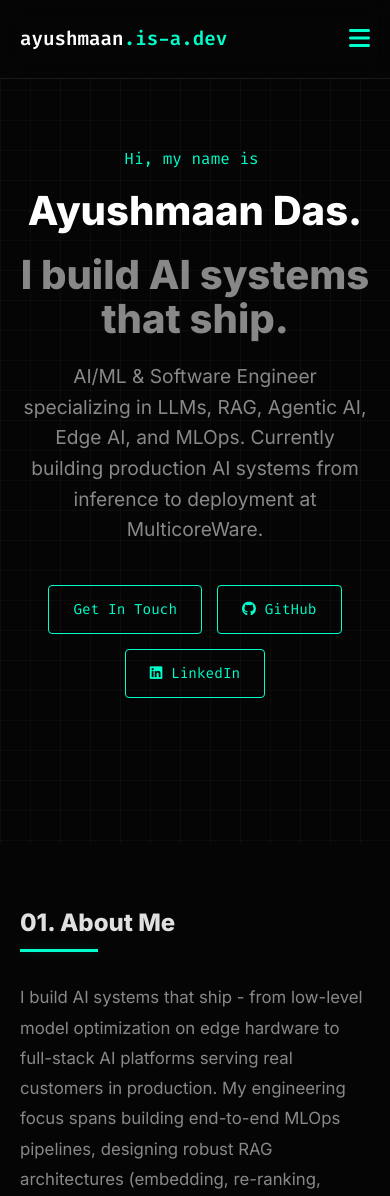
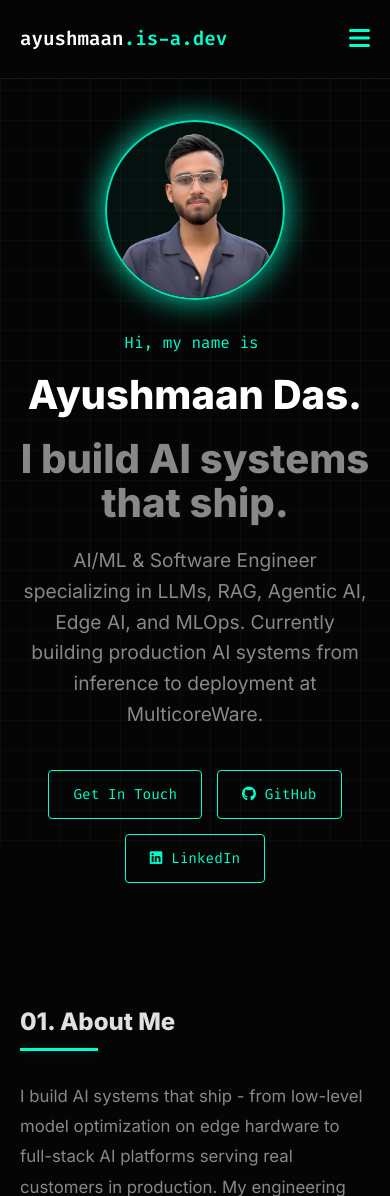
Before and after one commit to ayushmaanFCB/Portfolio-Ayushmaan, a Flask app: page / in a window 390 px wide. Shown: the top 1196 px of the page. Run offline with Flask 3, Linux system fonts and the light colour scheme.

Commit message:
Refine mobile hero layout and fix anchor routing

```diff
--- a/static/css/main.css
+++ b/static/css/main.css
@@ -554,15 +554,24 @@ footer {
         width: 100%;
     }
 
+    .hero {
+        height: auto;
+        min-height: 100vh;
+        padding-top: 120px;
+        padding-bottom: 60px;
+    }
+
     .hero-title {
         font-size: 2.5rem;
     }
     .hero-container {
-        flex-direction: column;
+        flex-direction: column-reverse;
         text-align: center;
     }
     .hero-image {
-        display: none !important;
+        width: 180px;
+        height: 180px;
+        margin: 0 auto 30px auto;
     }
 
     .scroll-indicator {
--- a/templates/index.html
+++ b/templates/index.html
@@ -91,7 +91,7 @@
                         B.Tech in AI & ML, and I am always excited to tackle complex engineering challenges or talk shop
                         on modern AI architecture.</p>
                     <br>
-                    <p>Additionally, I am a <a href="#highlights"
+                    <p>Additionally, I am a <a href="#publications"
                             style="color: var(--accent); text-decoration: none; border-bottom: 1px dashed var(--accent);">3x
                             published book chapter author</a>, with peer-reviewed contributions in the fields of Artificial Intelligence and Machine Learning.</p>
                 </div>
@@ -515,7 +515,7 @@
                 </div>
 
                 <!-- Publications Column -->
-                <div class="highlights-column">
+                <div class="highlights-column" id="publications">
                     <h3 class="highlight-title">Publications</h3>
                     <ul class="highlight-list">
                         <li>
```
